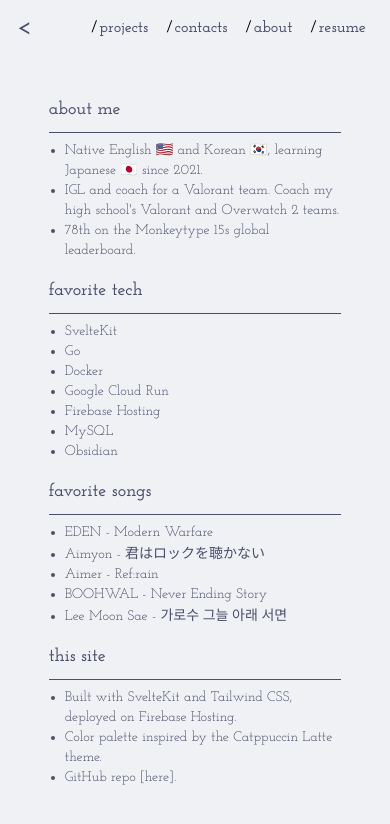
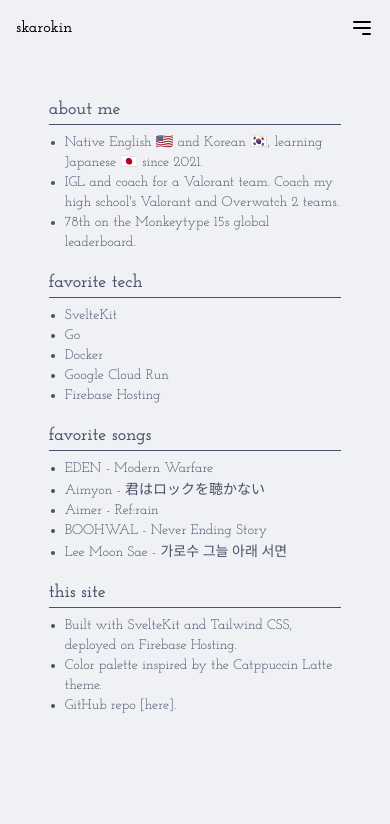
Before and after one commit to skarokin/portfolio-svelte, a SvelteKit app: page /about in a window 390 px wide. Shown: the top 824 px of the page. Built offline with nearby package versions, Linux system fonts and the light colour scheme; a web font is replaced by a local one.

Commit message:
mobile header is now menu popup thing

```diff
--- a/src/components/Header.svelte
+++ b/src/components/Header.svelte
@@ -1,23 +1,85 @@
+<script>
+    import { slide } from "svelte/transition";
+    import { quintOut } from "svelte/easing";
+
+    let isMobileMenuOpen = false;
+    const toggleMenu = () => {
+        isMobileMenuOpen = !isMobileMenuOpen;
+    };
+</script>
+
 <header
     class="flex flex-row justify-between font-josefin-slab mt-4 absolute w-full"
 >
     <div class="mx-4 sm:mx-16 font-semibold text-base sm:text-xl skarokin">
         <a href="/"> skarokin </a>
     </div>
-    <ul class="flex font-semibold text-base sm:text-xl">
-        <li class="mr-6 sm:mr-16">
+    <ul class="hidden sm:flex font-semibold text-base sm:text-xl">
+        <li class="mr-16">
             <a href="/projects"> projects </a>
         </li>
-        <li class="mr-6 sm:mr-16">
+        <li class="mr-16">
             <a href="/contacts"> contacts </a>
         </li>
-        <li class="mr-6 sm:mr-16">
+        <li class="mr-16">
             <a href="/about"> about </a>
         </li>
-        <li class="mr-6 sm:mr-16">
+        <li class="mr-16">
             <a href="/resume"> resume </a>
         </li>
     </ul>
+    <button class="sm:hidden mx-4" on:click={toggleMenu}>
+        <svg
+            xmlns="http://www.w3.org/2000/svg"
+            class="h-6 w-6"
+            fill="none"
+            viewBox="0 0 24 24"
+            stroke="currentColor"
+        >
+            <path
+                stroke-linecap="round"
+                stroke-linejoin="round"
+                stroke-width="2"
+                d="M4 6h16M4 12h16m-7 6h7"
+            />
+        </svg>
+    </button>
+    {#if isMobileMenuOpen}
+        <!-- if clicking outside of the menu, close it -->
+        <button
+            class="fixed inset-0 bg-black/50 backdrop-blur-sm z-40"
+            on:click={toggleMenu}
+            aria-label="Toggle Menu"
+        ></button>
+        <div
+            class="fixed top-0 right-0 h-full w-2/3 bg-[var(--card-bg)] shadow-lg z-50"
+            transition:slide={{ duration: 300, easing: quintOut, axis: "x" }}
+        >
+            <button
+                class="absolute top-2 right-4 text-4xl"
+                on:click={toggleMenu}
+            >
+                &times;
+            </button>
+            <div class="flex flex-col justify-start mt-16 px-8">
+                <p class="text-xl font-semibold">skarokin</p>
+                <hr class="border-[var(--text-main)] w-full mb-2" />
+                <ul class="ml-2 font-semibold text-base space-y-8">
+                    <li>
+                        <a href="/projects"> projects </a>
+                    <li>
+                        <a href="/contacts"> contacts </a>
+                    </li>
+                    <li>
+                        <a href="/about"> about </a>
+                    </li>
+                    <li>
+                        <a href="/resume"> resume </a>
+                    </li>
+                </ul>
+            </div>
+        </div>
+    {/if}
 </header>
 
 <style>
@@ -31,27 +93,6 @@
     li:hover {
         list-style-type: ">";
         transform: scale(1.05);
-    }
-
-    @media (max-width: 640px) {
-        li {
-            padding-left: 0.15rem;
-        }
-
-        .skarokin a {
-            font-size: 0;
-            display: inline-block;
-        }
-
-        .skarokin a::before {
-            content: "<";
-            font-size: 1.5rem;
-            color: var(--text-main);
-        }
-
-        .skarokin a:active::before {
-            color: var(--peach);
-        }
     }
 
     li a {
@@ -85,6 +126,7 @@
                 opacity 0.1s ease,
                 transform 0.2s ease;
         }
+
         .skarokin:hover::before {
             opacity: 1;
             transform: translate(-1em, 0);
--- a/src/routes/about/+page.svelte
+++ b/src/routes/about/+page.svelte
@@ -2,7 +2,7 @@
     class="text-[var(--text-main)] flex flex-col justify-start min-h-screen pt-24 sm:pt-32 w-3/4 sm:w-1/2 mx-auto font-josefin-slab"
 >
     <h1 class="font-semibold text-lg sm:text-2xl">about me</h1>
-    <hr class="border-[var(--text-main)] w-full my-2" />
+    <hr class="border-[var(--text-main)] w-full mb-2" />
     <ul class="text-sm sm:text-base list-disc pl-4 sm:pl-8 mb-4 sm:mb-8">
         <li>
             Native English 🇺🇸 and Korean 🇰🇷, learning Japanese 🇯🇵 since 2021.
@@ -15,19 +15,17 @@
     </ul>
 
     <h1 class="font-semibold text-lg sm:text-2xl">favorite tech</h1>
-    <hr class="border-[var(--text-main)] w-full my-2" />
+    <hr class="border-[var(--text-main)] w-full mb-2" />
     <ul class="text-sm sm:text-base list-disc pl-4 sm:pl-8 mb-4 sm:mb-8">
         <li>SvelteKit</li>
         <li>Go</li>
         <li>Docker</li>
         <li>Google Cloud Run</li>
         <li>Firebase Hosting</li>
-        <li>MySQL</li>
-        <li>Obsidian</li>
     </ul>
 
     <h1 class="font-semibold text-lg sm:text-2xl">favorite songs</h1>
-    <hr class="border-[var(--text-main)] w-full my-2" />
+    <hr class="border-[var(--text-main)] w-full mb-2" />
     <ul class="text-sm sm:text-base list-disc pl-4 sm:pl-8 mb-4 sm:mb-8">
         <li>
             <a
@@ -78,7 +76,7 @@
     </ul>
 
     <h1 class="font-semibold text-lg sm:text-2xl">this site</h1>
-    <hr class="border-[var(--text-main)] w-full my-2" />
+    <hr class="border-[var(--text-main)] w-full mb-2" />
     <ul class="text-sm sm:text-base list-disc pl-4 sm:pl-8 mb-4 sm:mb-8">
         <li>
             Built with SvelteKit and Tailwind CSS, deployed on Firebase Hosting.
--- a/src/routes/contacts/+page.svelte
+++ b/src/routes/contacts/+page.svelte
@@ -3,7 +3,7 @@
 >
     <div class="mb-16">
         <h1 class="font-semibold text-lg sm:text-2xl">contacts</h1>
-        <hr class="border-[var(--text-main)] w-full my-2" />
+        <hr class="border-[var(--text-main)] w-full mb-2" />
         <ul class="text-sm sm:text-base list-disc pl-4 sm:pl-8 mb-4 sm:mb-8">
             <li>
                 LinkedIn:
--- a/src/routes/resume/+page.svelte
+++ b/src/routes/resume/+page.svelte
@@ -12,7 +12,7 @@
     </p>
 
     <h1 class="font-semibold text-lg sm:text-2xl">education</h1>
-    <hr class="border-[var(--text-main)] w-full my-2" />
+    <hr class="border-[var(--text-main)] w-full mb-2" />
     <div class="bg-[var(--card-bg)] p-4 rounded-md mb-8">
         <h3 class="font-semibold text-base sm:text-xl">
             Rutgers University-New Brunswick
@@ -29,7 +29,7 @@
         </ul>
     </div>
     <h1 class="font-semibold text-lg sm:text-2xl">experience</h1>
-    <hr class="border-[var(--text-main)] w-full my-2" />
+    <hr class="border-[var(--text-main)] w-full mb-2" />
     <div class="bg-[var(--card-bg)] p-4 rounded-md mb-8">
         <h3 class="font-semibold text-base sm:text-xl">ACL Agency LLC</h3>
         <h5 class="text-sm sm:text-base">Full-Stack Developer</h5>
@@ -49,7 +49,7 @@
         </ul>
     </div>
     <h1 class="font-semibold text-lg sm:text-2xl">projects</h1>
-    <hr class="border-[var(--text-main)] w-full my-2" />
+    <hr class="border-[var(--text-main)] w-full mb-2" />
     <div class="bg-[var(--card-bg)] p-4 rounded-md mb-8">
         <h3 class="font-semibold text-base sm:text-xl">grammaCy</h3>
         <h5 class="text-sm sm:text-base">
@@ -97,7 +97,7 @@
         </ul>
     </div>
     <h1 class="font-semibold text-lg sm:text-2xl">skills</h1>
-    <hr class="border-[var(--text-main)] w-full my-2" />
+    <hr class="border-[var(--text-main)] w-full mb-2" />
     <div class="bg-[var(--card-bg)] p-4 rounded-md mb-8">
         <ul class="text-xs sm:text-sm list-disc pl-4 sm:pl-8">
             <li>
```
